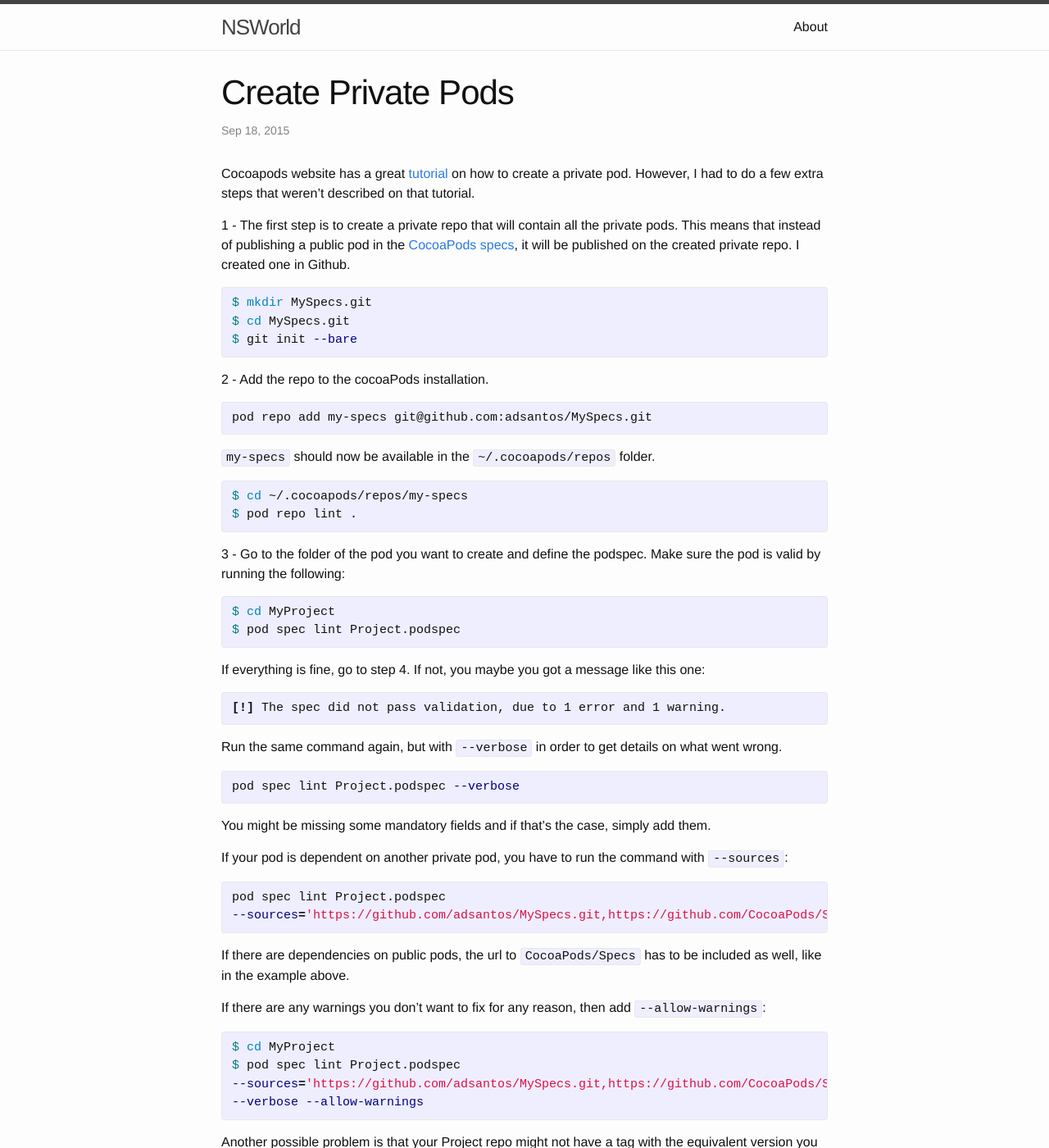
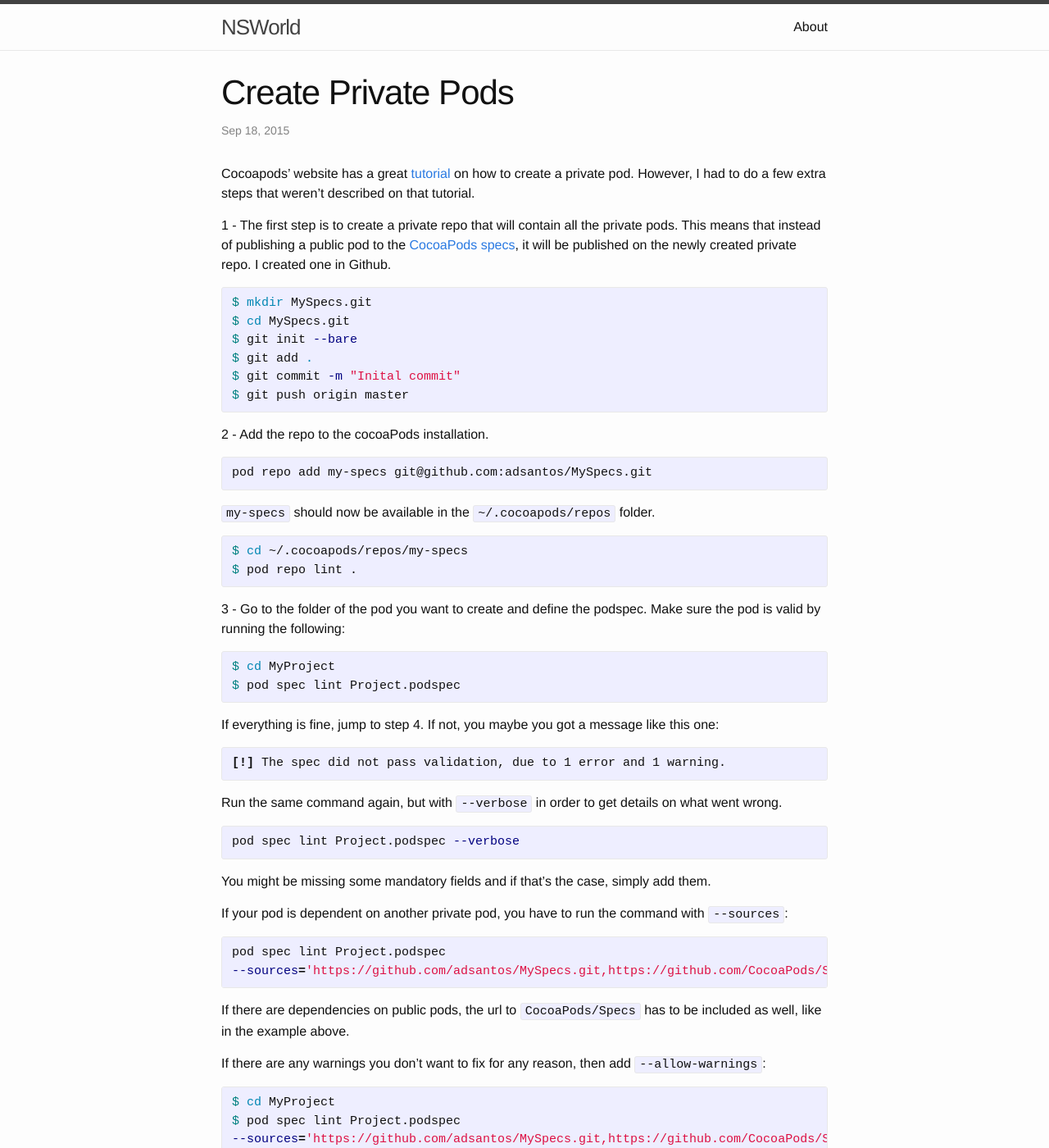
Before and after one commit to adsantos/adsantos.github.io, a Jekyll site: the page built from _posts/2015-09-18-private-pods.markdown, in a window 1280 px wide and 1400 px high. Shown: the whole window at 82% size. Built offline with Jekyll 4.4.1, drawn with Linux system fonts in a browser that asks for light colours.

Commit message:
Fix typos

```diff
--- a/_posts/2015-09-18-private-pods.markdown
+++ b/_posts/2015-09-18-private-pods.markdown
@@ -4,17 +4,20 @@ title:  "Create Private Pods"
 date:   2015-09-18 11:40:22
 categories: jekyll update
 ---
-Cocoapods website has a great [tutorial][privatePodCocoapodsTutorial] on how to create a private pod. However, I had to do a few extra steps that weren't described on that tutorial.
+Cocoapods' website has a great [tutorial][privatePodCocoapodsTutorial] on how to create a private pod. However, I had to do a few extra steps that weren't described on that tutorial.
 
 1 - The first step is to create a private repo that will contain all the
-private pods. This means that instead of publishing a public pod in the
-[CocoaPods specs][cocoaPodsSpecs], it will be published on the created private
+private pods. This means that instead of publishing a public pod to the
+[CocoaPods specs][cocoaPodsSpecs], it will be published on the newly created private
 repo. I created one in Github.
 
 {% highlight bash %}
 $ mkdir MySpecs.git
 $ cd MySpecs.git
 $ git init --bare
+$ git add .
+$ git commit -m "Inital commit"
+$ git push origin master
 {% endhighlight %}
 
 2 - Add the repo to the cocoaPods installation.
@@ -39,7 +42,7 @@ $ cd MyProject
 $ pod spec lint Project.podspec
 {% endhighlight %}
 
-If everything is fine, go to step 4.
+If everything is fine, jump to step 4.
 If not, you maybe you got a message like this one:
 
 {% highlight bash %}
```
